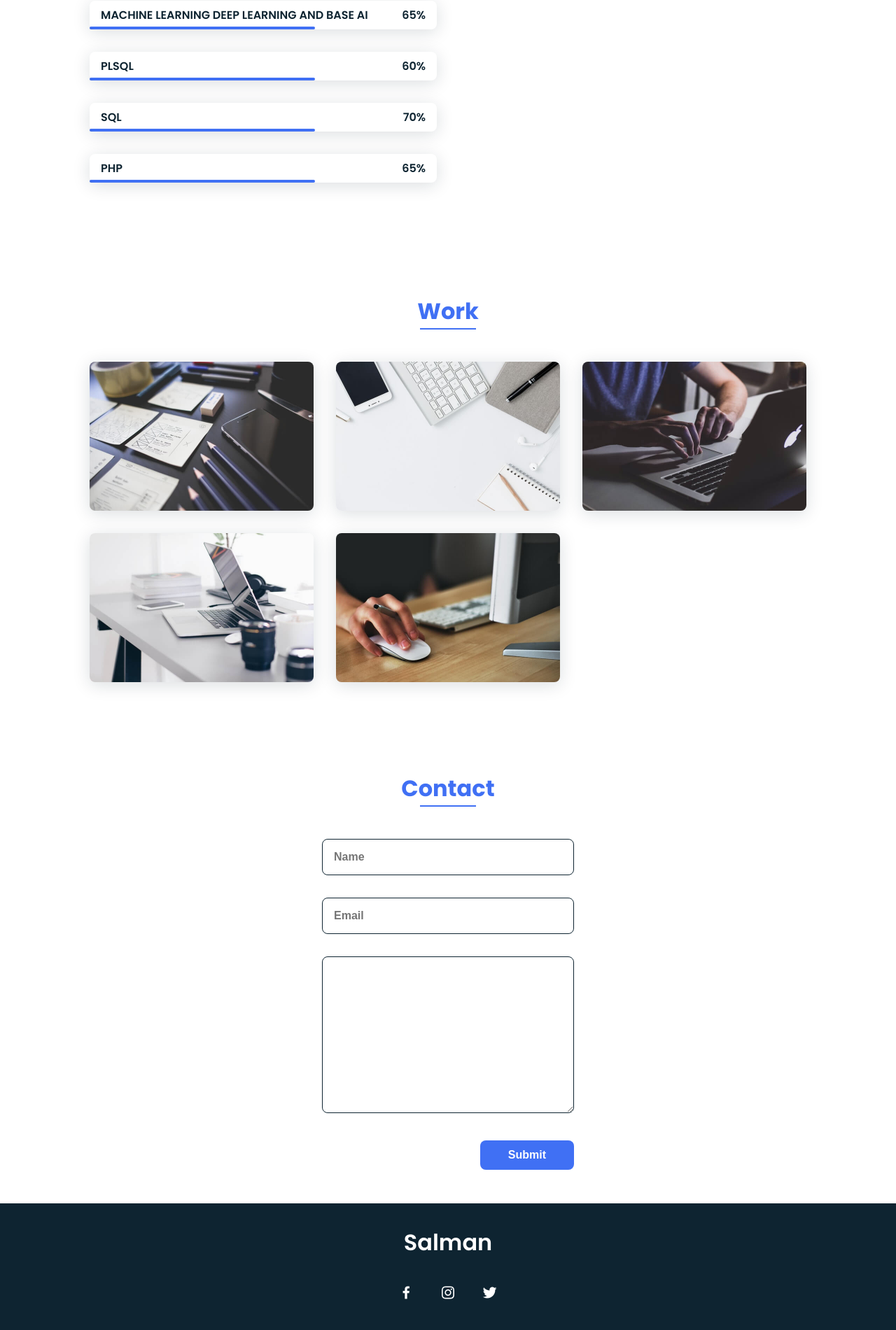
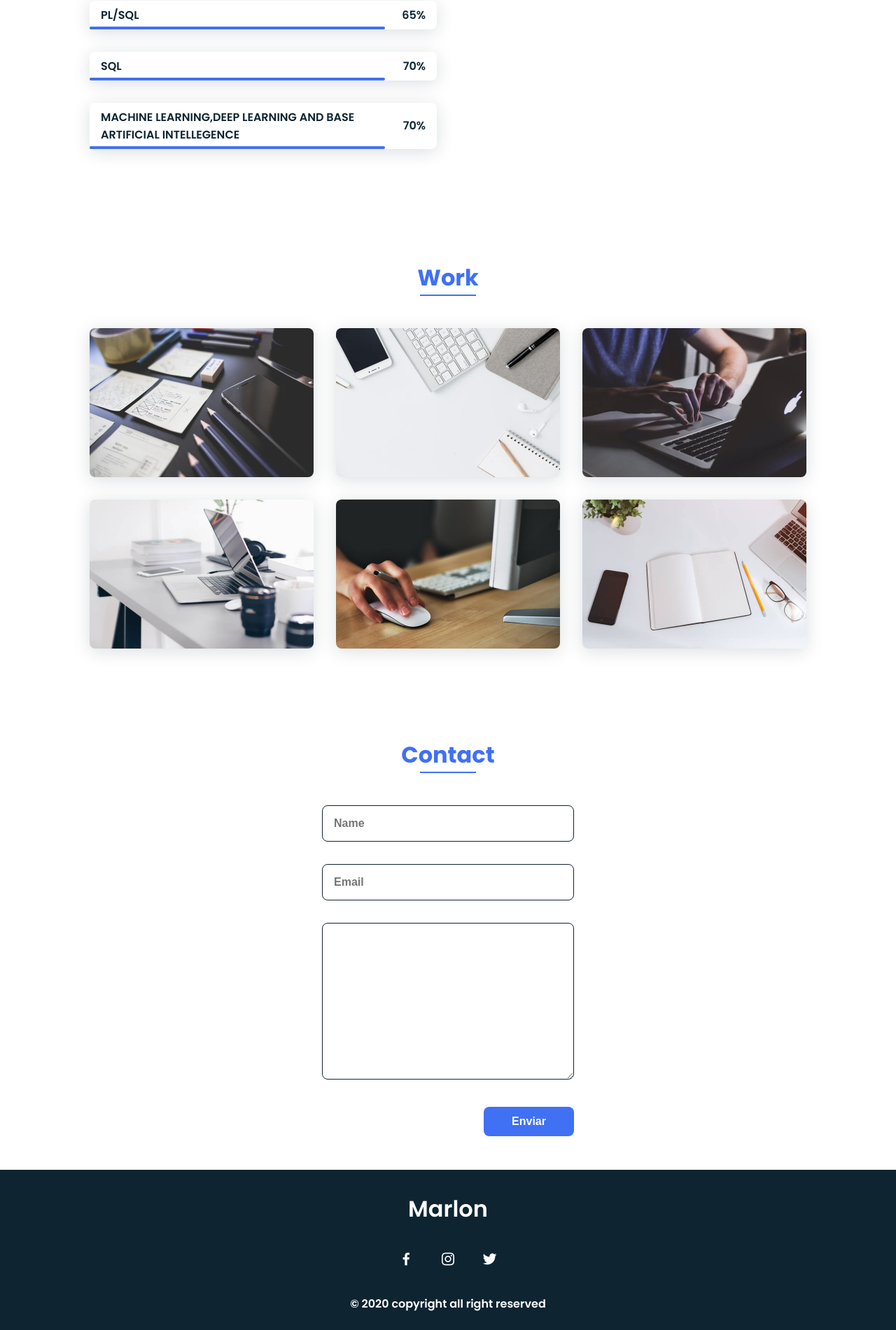
Before and after one commit to salmansss/salmanportfolio, a Django app: page /app/ in a window 1280 px wide. Shown: the part 2138-4039 px from the top of the page at 70% size. Run offline with Django 3.2, Linux system fonts and the light colour scheme.

Commit message:
salmanportfolia

```diff
--- a/app/templates/home.html
+++ b/app/templates/home.html
@@ -15,7 +15,6 @@
 </head>
 
 <body>
-
     <!--===== HEADER =====-->
     <header class="l-header">
         <nav class="nav bd-grid">
@@ -32,7 +31,6 @@
                     <li class="nav__item"><a href="#contact" class="nav__link">Contact</a></li>
                 </ul>
             </div>
-            {% block content %}
 
             <div class="nav__toggle" id="nav-toggle">
                 <i class='bx bx-menu'></i>
@@ -47,12 +45,12 @@
                 <h1 class="home__title">Hi,<br>I'am <span class="home__title-color">Salman Shaikh</span><br> Web
                     Developer and <br> Data Scientist</h1>
 
-                <a href="#contact" class="button">Contact</a>
+                <a href="#" class="button">Contact</a>
             </div>
 
             <div class="home__social">
-                <a href="" class="home__social-icon"><i class='bx bxl-linkedin'></i></a>
-                <a href="" class="home__social-icon"><i class='bx bxl-github'></i></a>
+                <a href="https://www.linkedin.com/in/salman-shaikh-499307150/" class="home__social-icon"><i class='bx bxl-linkedin'></i></a>
+                <a href="https://github.com/salmansss" class="home__social-icon"><i class='bx bxl-github'></i></a>
             </div>
 
             <div class="home__img">
@@ -72,13 +70,9 @@
 
                 <div>
                     <h2 class="about__subtitle">I'am Salman Shaikh</h2>
-                    <p class="about__text">I have done BE in Computer Engineering from Theem College of
-                        Engineering.Then After that i have done the courses in Data Scientist.
-                        There i have learn lots of technology likes Python,R,Excel,Statistics,PLSQL,SQL
-                        and Machine learning,Deep learning and Base Artificial Intelligent.
-                        <h4></h4>
-
-                    </p>
+                    <p class="about__text">Lorem, ipsum dolor sit amet consectetur adipisicing elit. Voluptate cum
+                        expedita quo culpa tempora, assumenda, quis fugiat ut voluptates soluta, aut earum nemo
+                        recusandae cumque perferendis! Recusandae alias accusamus atque.</p>
                 </div>
             </div>
         </section>
@@ -90,11 +84,12 @@
             <div class="skills__container bd-grid">
                 <div>
                     <h2 class="skills__subtitle">Profesional Skills</h2>
-                    <p class="skills__text">Lorem ipsum dolor sit, amet consectetur adipisicing elit. Velit optio id
-                        vero amet, alias architecto consectetur error eum eaque sit.</p>
+                    <p class="skills__text">I have works on the lots technology in my college times.I have learn
+                        through that how to build the web sites and Data Analytics.
+                    </p>
                     <div class="skills__data">
                         <div class="skills__names">
-                            <!-- <i class='bx bxl-html5 skills__icon'></i> -->
+
                             <span class="skills__name">HTML5</span>
                         </div>
                         <div class="skills__bar skills__html">
@@ -106,7 +101,7 @@
                     </div>
                     <div class="skills__data">
                         <div class="skills__names">
-                            <!-- <i class='bx bxl-css3 skills__icon'></i> -->
+
                             <span class="skills__name">CSS3</span>
                         </div>
                         <div class="skills__bar skills__css">
@@ -118,7 +113,7 @@
                     </div>
                     <div class="skills__data">
                         <div class="skills__names">
-                            <!-- <i class='bx bxl-javascript skills__icon'></i> -->
+
                             <span class="skills__name">JAVASCRIPT</span>
                         </div>
                         <div class="skills__bar skills__js">
@@ -130,8 +125,8 @@
                     </div>
                     <div class="skills__data">
                         <div class="skills__names">
-                            <!-- <i class='bx bxs-mdi-language-python skills__icon'></i> -->
-                            <span class="skills__name">PYTHON AND DJANGO </span>
+
+                            <span class="skills__name">PYTHON</span>
                         </div>
                         <div class="skills__bar skills__ux">
 
@@ -142,10 +137,34 @@
                     </div>
                     <div class="skills__data">
                         <div class="skills__names">
-                            <!-- <i class='bx bxl-javascript skills__icon'></i> -->
+
                             <span class="skills__name">DATA ANALYTICS USING R</span>
                         </div>
-                        <div class="skills__bar skills__js">
+                        <div class="skills__bar skills__ux">
+
+                        </div>
+                        <div>
+                            <span class="skills__percentage">5%</span>
+                        </div>
+                    </div>
+                    <div class="skills__data">
+                        <div class="skills__names">
+
+                            <span class="skills__name">STATISTICS USING EXCEL AND TABLEAU</span>
+                        </div>
+                        <div class="skills__bar skills__ux">
+
+                        </div>
+                        <div>
+                            <span class="skills__percentage">55%</span>
+                        </div>
+                    </div>
+                    <div class="skills__data">
+                        <div class="skills__names">
+
+                            <span class="skills__name">PL/SQL</span>
+                        </div>
+                        <div class="skills__bar skills__ux">
 
                         </div>
                         <div>
@@ -154,46 +173,10 @@
                     </div>
                     <div class="skills__data">
                         <div class="skills__names">
-                            <!-- <i class='bx bxl-javascript skills__icon'></i> -->
-                            <span class="skills__name">STATISTICS USING EXCEL AND TABLEAU</span>
-                        </div>
-                        <div class="skills__bar skills__js">
 
-                        </div>
-                        <div>
-                            <span class="skills__percentage">55%</span>
-                        </div>
-                    </div>
-                    <div class="skills__data">
-                        <div class="skills__names">
-                            <!-- <i class='bx bxl-javascript skills__icon'></i> -->
-                            <span class="skills__name">MACHINE LEARNING DEEP LEARNING AND BASE AI</span>
-                        </div>
-                        <div class="skills__bar skills__js">
-
-                        </div>
-                        <div>
-                            <span class="skills__percentage">65%</span>
-                        </div>
-                    </div>
-                    <div class="skills__data">
-                        <div class="skills__names">
-                            <!-- <i class='bx bxl-javascript skills__icon'></i> -->
-                            <span class="skills__name">PLSQL</span>
-                        </div>
-                        <div class="skills__bar skills__js">
-
-                        </div>
-                        <div>
-                            <span class="skills__percentage">60%</span>
-                        </div>
-                    </div>
-                    <div class="skills__data">
-                        <div class="skills__names">
-                            <!-- <i class='bx bxl-javascript skills__icon'></i> -->
                             <span class="skills__name">SQL</span>
                         </div>
-                        <div class="skills__bar skills__js">
+                        <div class="skills__bar skills__ux">
 
                         </div>
                         <div>
@@ -202,14 +185,14 @@
                     </div>
                     <div class="skills__data">
                         <div class="skills__names">
-                            <!-- <i class='bx bxl-javascript skills__icon'></i> -->
-                            <span class="skills__name">PHP</span>
+
+                            <span class="skills__name">MACHINE LEARNING,DEEP LEARNING AND BASE ARTIFICIAL INTELLEGENCE</span>
                         </div>
-                        <div class="skills__bar skills__js">
+                        <div class="skills__bar skills__ux">
 
                         </div>
                         <div>
-                            <span class="skills__percentage">65%</span>
+                            <span class="skills__percentage">70%</span>
                         </div>
                     </div>
                 </div>
@@ -225,41 +208,38 @@
         <section class="work section" id="work">
             <h2 class="section-title">Work</h2>
 
-
             <div class="work__container bd-grid">
                 <div class="work__img">
-                    <a href="{% url 'voting' %}"><img src="{% static 'image/work1.jpg' %}" alt=""></a>
+                    <img src="{% static 'image/work1.jpg' %}" alt="">
                 </div>
                 <div class="work__img">
-                    <a href="{% url 'chatbot' %}"><img src="{% static 'image/work2.jpg' %}" alt=""></a>
+                    <img src="{% static 'image/work2.jpg' %}" alt="">
                 </div>
                 <div class="work__img">
-                    <a href="{% url 'pinggame' %}"><img src="{% static 'image/work3.jpg' %}" alt=""></a>
+                    <img src="{% static 'image/work3.jpg' %}" alt="">
                 </div>
                 <div class="work__img">
-                    <a href="{% url 'textutils' %}"><img src="{% static 'image/work4.jpg' %}" alt=""></a>
+                    <img src="{% static 'image/work4.jpg' %}" alt="">
                 </div>
                 <div class="work__img">
-                    <a href="{% url 'sportcenter' %}"><img src="{% static 'image/work5.jpg' %}" alt=""></a>
+                    <img src="{% static 'image/work5.jpg' %}" alt="">
                 </div>
-
+                <div class="work__img">
+                    <img src="{% static 'image/work6.jpg' %}" alt="">
+                </div>
             </div>
         </section>
 
-
-
         <!--===== CONTACT =====-->
         <section class="contact section" id="contact">
-
             <h2 class="section-title">Contact</h2>
 
             <div class="contact__container bd-grid">
-                <form action="{% url 'home' %}" method="POST" class="contact__form">
-                    {% csrf_token %}
-                    <input type="name" placeholder="Name" class="contact__input">
+                <form action="" class="contact__form">
+                    <input type="text" placeholder="Name" class="contact__input">
                     <input type="mail" placeholder="Email" class="contact__input">
-                    <textarea name="description"  cols="0" rows="10" class="contact__input"></textarea>
-                    <input type="Submit" value="Submit" class="contact__button button">
+                    <textarea name="" id="" cols="0" rows="10" class="contact__input"></textarea>
+                    <input type="button" value="Enviar" class="contact__button button">
                 </form>
             </div>
         </section>
@@ -267,7 +247,7 @@
 
     <!--===== FOOTER =====-->
     <footer class="footer">
-        <p class="footer__title">Salman</p>
+        <p class="footer__title">Marlon</p>
         <div class="footer__social">
             <a href="#" class="footer__icon"><i class='bx bxl-facebook'></i></a>
             <a href="#" class="footer__icon"><i class='bx bxl-instagram'></i></a>
@@ -282,8 +262,6 @@
 
     <!--===== MAIN JS =====-->
     <script src="{% static 'js/main.js' %}"></script>
-
-    {% endblock %}
 </body>
 
 </html>
```
